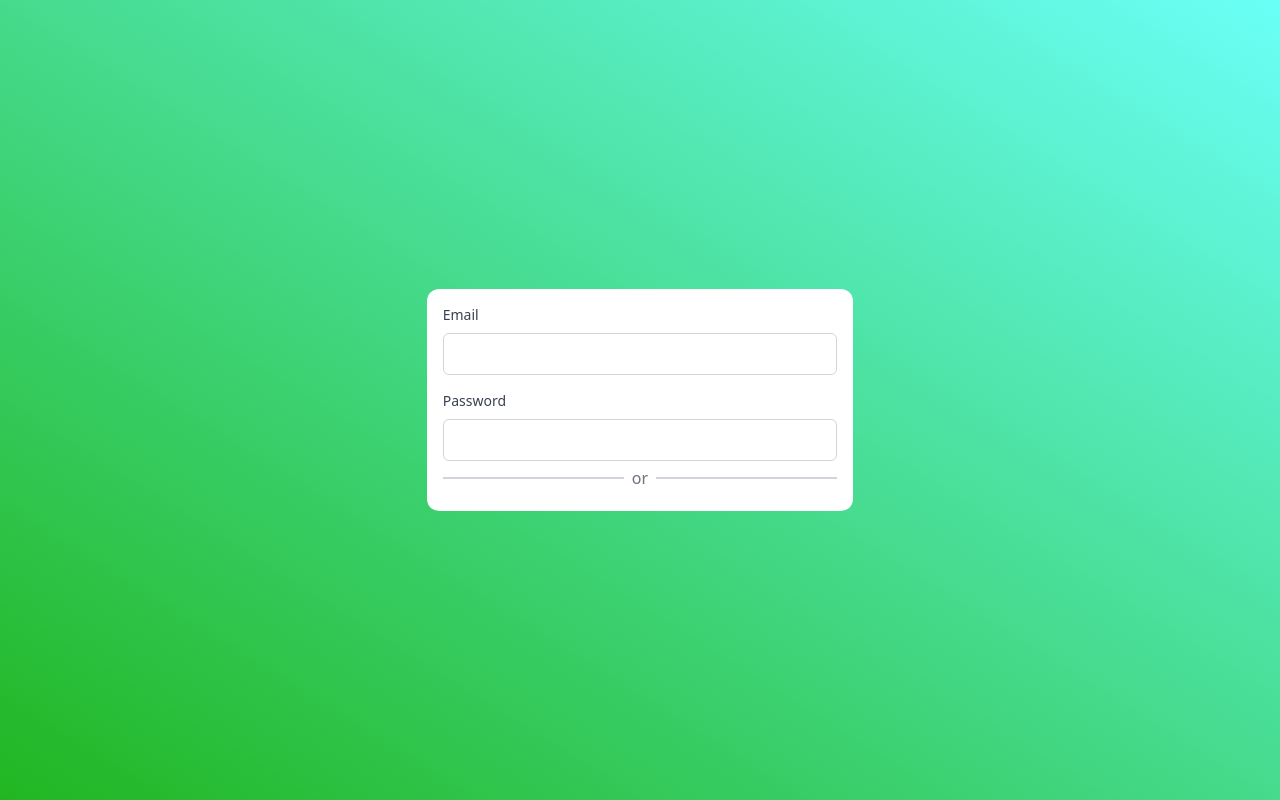
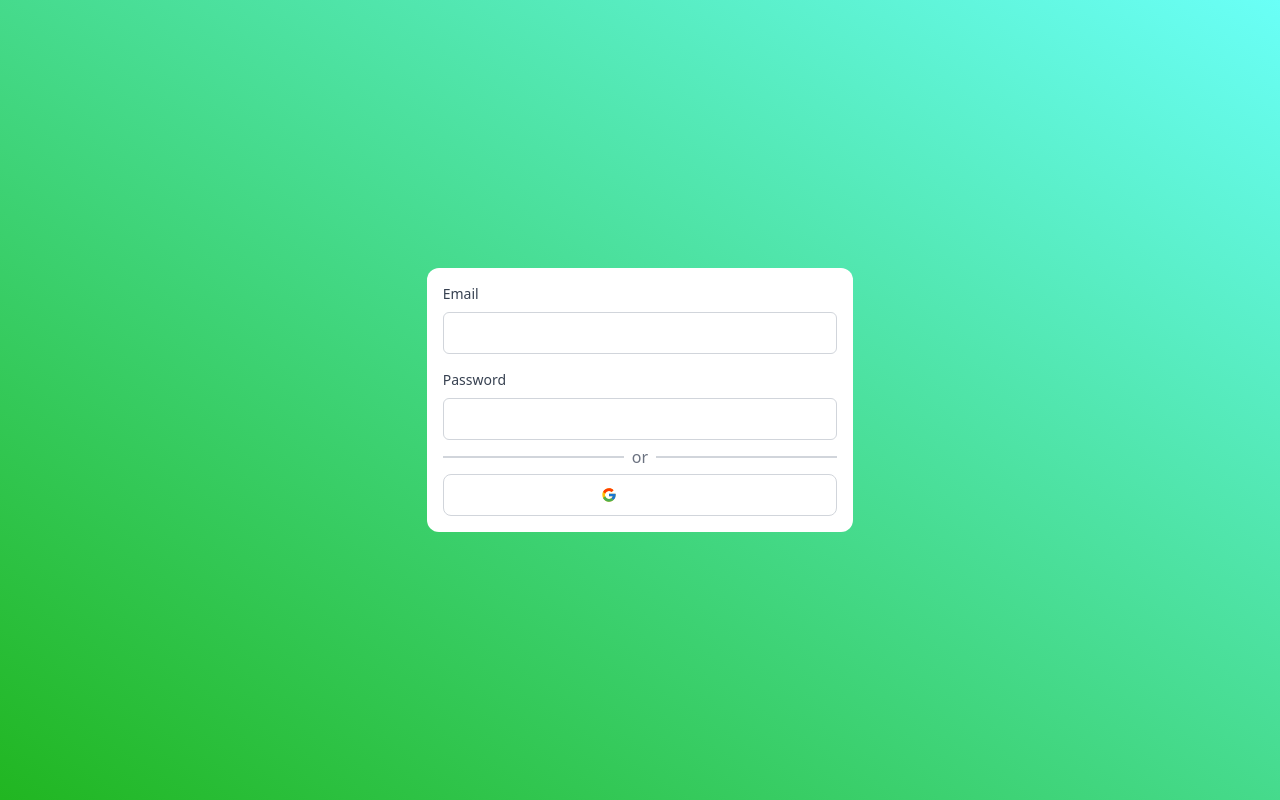
Before and after one commit to FlorianGrollich/capstone, a React (Vite) app in the folder frontend/: page /login in a window 1280 px wide. Built offline with nearby package versions, Linux system fonts and the light colour scheme.

Commit message:
feat: add google button

```diff
--- a/frontend/src/features/Auth/pages/LoginPage.tsx
+++ b/frontend/src/features/Auth/pages/LoginPage.tsx
@@ -1,5 +1,7 @@
 import * as React from "react";
 import TextField from "../../../components/TextField.tsx";
+import Button from "../../../components/Button.tsx";
+import {FcGoogle} from "react-icons/fc";
 
 
 const LoginPage: React.FC = () => {
@@ -18,6 +20,9 @@ const LoginPage: React.FC = () => {
                     </div>
                 </div>
 
+                <Button className={"bg-white border border-gray-300 text-black w-full hover:bg-gray-100 hover:shadow-lg"}><FcGoogle
+                    className="mr-2"/>Google</Button>
+
             </div>
         </div>
     );
```
